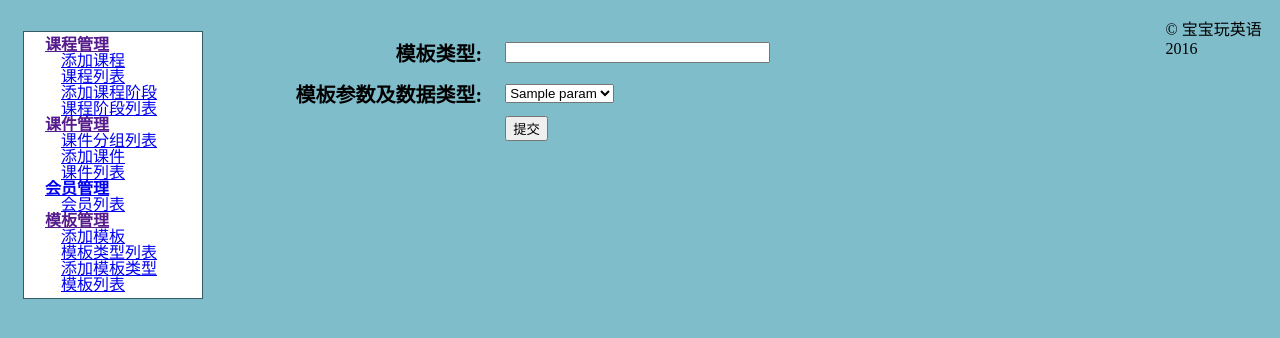
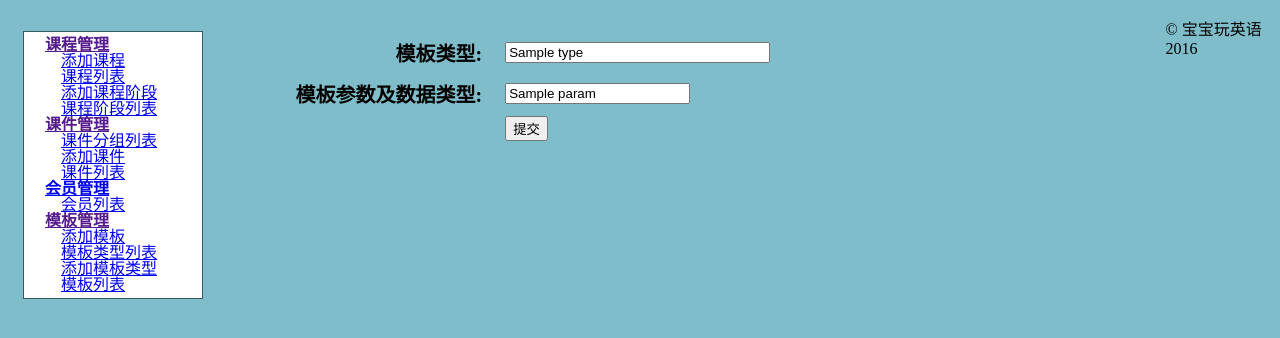
Before and after one commit to 305806761/babyfs, a Yii app: template modules/admin/views/template/addtype.php in a window 1280 px wide. Shown: the top 338 px of the page. Run offline with PHP 8.4 and a stand-in for Yii, Linux system fonts and the light colour scheme; the template is opened without the code that fills it: most values are stand-ins (such as "Sample title", 1, 10 or a date in 2020); data that the repository does not hold is empty; some libraries are stand-ins or nearby versions.

Commit message:
main-a ok

```diff
--- a/modules/admin/controllers/TemplateController.php
+++ b/modules/admin/controllers/TemplateController.php
@@ -57,7 +57,7 @@ class TemplateController extends Controller
 
     public function actionAddType()
     {
-        $param = array('text'=>'text','img'=>'image','video'=>'video','text=>text,img=>image');
+       // $param = array('text'=>'text','img'=>'image','video'=>'video','text=>text,img=>image');
 
         //print_r($param);die;
         if (Yii::$app->request->post()) {
@@ -96,7 +96,7 @@ class TemplateController extends Controller
     {
         $template_id = Yii::$app->request->get('template_id');
         $template =Template::find()->where(['template_id'=>$template_id])->asArray()->one();
-        //print_r($tempcode);die;
+        //print_r($template);die;
         return $this->render('addtype', ['template' => $template,]);
     }
 
--- a/modules/admin/views/template/addtype.php
+++ b/modules/admin/views/template/addtype.php
@@ -28,17 +28,13 @@ use yii\helpers\Html;
         <tr>
             <td class="tdleft">模板类型:</td>
             <td>
-                <input type="text" name="type" value="<?php $template['type']?>" size="30" />
+                <input type="text" name="type" value="<?= $template['type']?>" size="30" />
             </td>
         </tr>
         <tr>
             <td class="tdleft">模板参数及数据类型:</td>
             <td>
-                <select name="param">
-                    <?php foreach ($param as $value):?>
-                    <option value="<?=$value?>"><?=$value?></option>
-                    <?php endforeach;?>
-                </select>
+                <input type="text" name="param" value="<?=$template['param']?>">
             </td>
         </tr>
 
```
